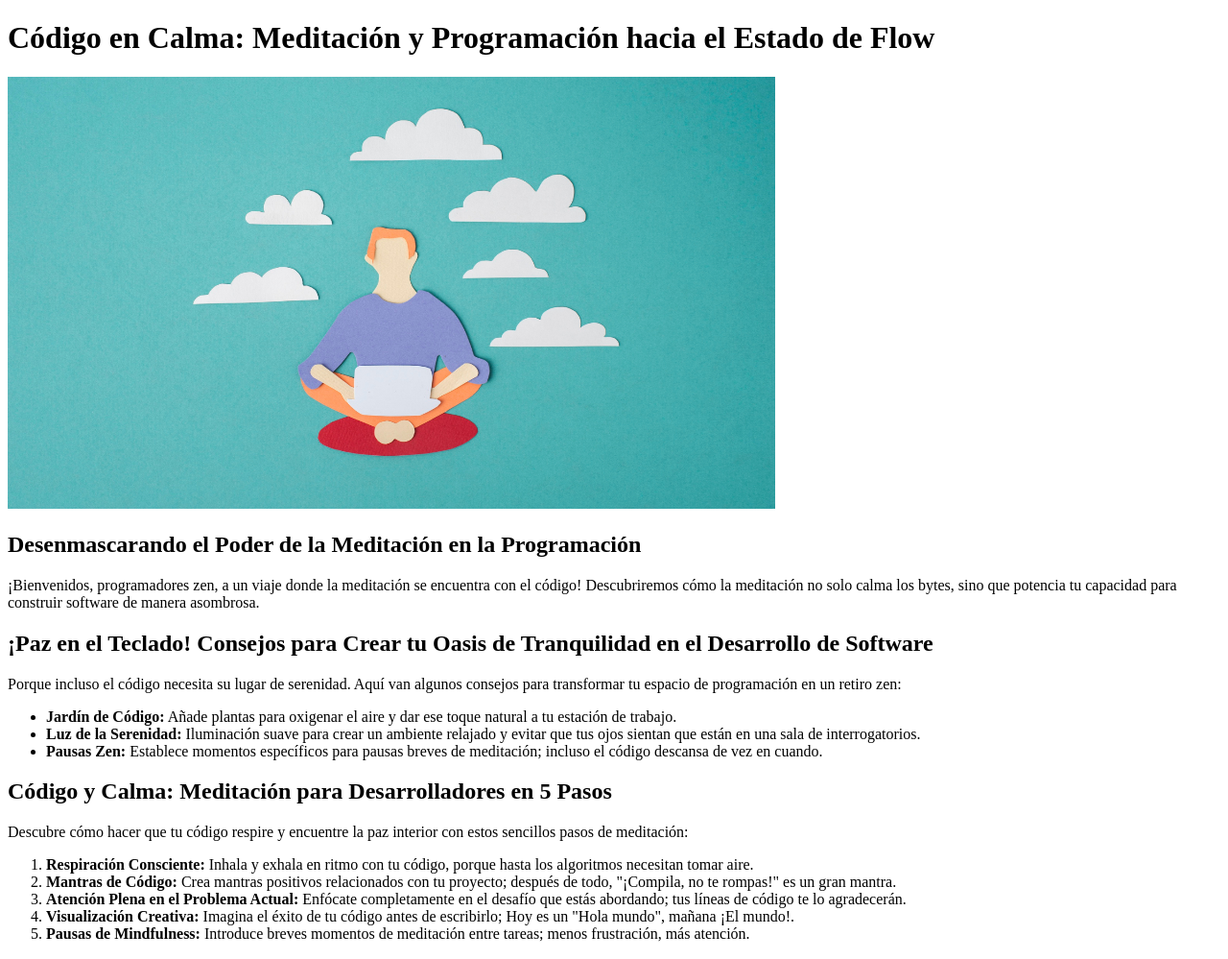
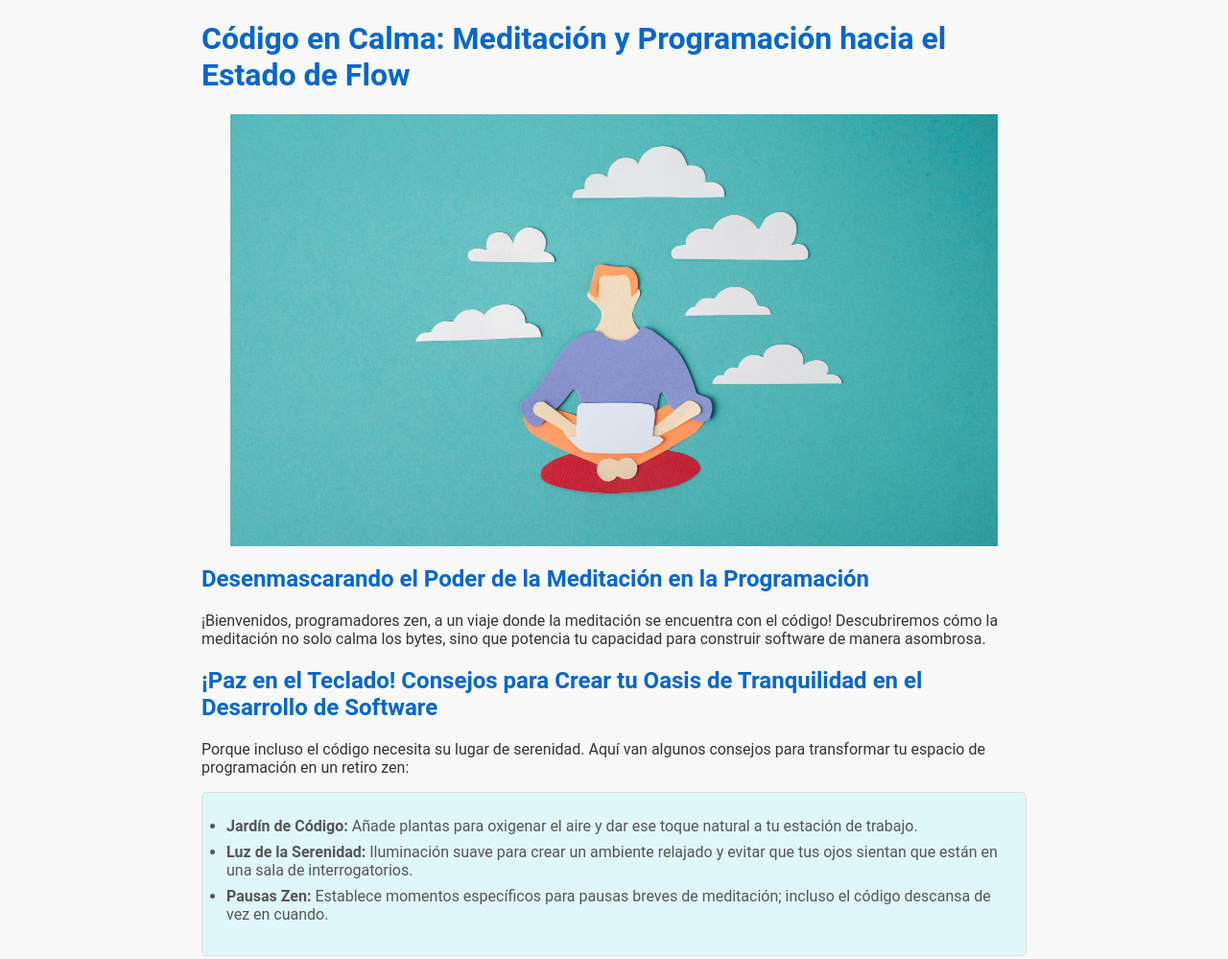
Before and after one commit to JavierMurua/odin-recipes, a plain HTML site: page Recetas/codigo-en-calma.html in a window 1280 px wide. Shown: the top 999 px of the page at 96% size. Drawn offline with Linux system fonts and the light colour scheme.

Commit message:
Agregué algunos estilos

```diff
--- a/Recetas/codigo-en-calma.html
+++ b/Recetas/codigo-en-calma.html
@@ -3,12 +3,14 @@
 <head>
     <meta charset="UTF-8">
     <meta name="viewport" content="width=device-width, initial-scale=1.0">
+    <link rel="stylesheet" href="../style.css">
     <title>Código en calma: meditación y programación hacia el estado de flow</title>
 </head>
 <body>
+    <div class="container">
         <h1>Código en Calma: Meditación y Programación hacia el Estado de Flow</h1>
 
-    <img src="../imagenes/surtido-aislamiento-estilo-papel.jpg" alt="representación de alguien con una laptop sentado con las piernas cruzadas hecho en papel cortado" width="800" height="450">
+        <img src="../imagenes/surtido-aislamiento-estilo-papel.jpg" alt="representación de alguien con una laptop sentado con las piernas cruzadas hecho en papel cortado" width="800" height="450" class="img">
 
         <h2>Desenmascarando el Poder de la Meditación en la Programación</h2>
 
@@ -30,7 +32,7 @@
                 <li><strong>Respiración Consciente:</strong> Inhala y exhala en ritmo con tu código, porque hasta los algoritmos necesitan tomar aire.</li>
                 <li><strong>Mantras de Código:</strong> Crea mantras positivos relacionados con tu proyecto; después de todo, "¡Compila, no te rompas!" es un gran mantra.</li>
                 <li><strong>Atención Plena en el Problema Actual:</strong> Enfócate completamente en el desafío que estás abordando; tus líneas de código te lo agradecerán.</li>
-            <li><strong>Visualización Creativa:</strong> Imagina el éxito de tu código antes de escribirlo; Hoy es un "Hola mundo", mañana ¡El mundo!.</li>
+                <li><strong>Visualización Creativa:</strong> Imagina el éxito de tu código antes de escribirlo; Hoy es un "Hola mundo", mañana ¡El mundo!</li>
                 <li><strong>Pausas de Mindfulness:</strong> Introduce breves momentos de meditación entre tareas; menos frustración, más atención.</li>
             </ol>
 
@@ -50,6 +52,6 @@
 
 
         <p>Imagen de <a href="https://www.freepik.es/foto-gratis/surtido-aislamiento-estilo-papel_15184843.htm#query=programmer%20meditation&position=6&from_view=search&track=ais&uuid=ef943b47-aa26-49a5-ba8c-557360e1d389">Freepik</a></p>
-
+    </div>
 </body>
 </html>
--- /dev/null
+++ b/style.css
@@ -0,0 +1,57 @@
+body {
+    font-family: 'Roboto', 'Helvetica Neue', sans-serif;
+    color: #333; /* Color del texto principal */
+    background-color: #f9f9f9; /* Color de fondo general */
+}
+
+h1, h2 {
+    color: #0066cc; /* Color para los encabezados */
+}
+
+a {
+    color: #009688; /* Color para los enlaces */
+}
+
+a:hover {
+    color: #004d40; /* Color al pasar el ratón sobre los enlaces */
+}
+
+ul, ol {
+    color: #555; /* Color para las listas */
+}
+
+button {
+    background-color: #009688;
+    color: #fff;
+}
+
+.img {
+    display: block;
+    margin-left: auto;
+    margin-right: auto;
+}
+
+/* Estilo Adicional para Resaltar Listas */
+ul, ol {
+    border: 1px solid #ddd; /* Borde sutil para listas desordenadas y ordenadas */
+    padding: 25px; /* Espaciado interno para dar espacio al contenido */
+    background-color: #e0f7fa; /* Color de fondo para resaltar las listas */
+    border-radius: 5px; /* Bordes redondeados para un aspecto suave */
+    margin-bottom: 20px; /* Espacio inferior adicional para separar las listas */
+}
+
+/* Estilo Adicional para Elementos de Lista (li) */
+li {
+    margin-bottom: 8px; /* Espaciado entre elementos de lista */
+}
+
+
+.container {
+    width: 100%;
+    max-width: 900px;
+    margin-left: auto;
+    margin-right: auto;
+    padding-left: 20px;
+    padding-right: 20px;
+    box-sizing: border-box;
+}
```
Also changed, not shown: Recetas/gratitud-en-breve.html (+4 -2 lines), Recetas/mindfulness-sencilla.html (+4 -2 lines), index.html (+1 -0 lines). Lines whose indentation alone changed are shown as unchanged.
